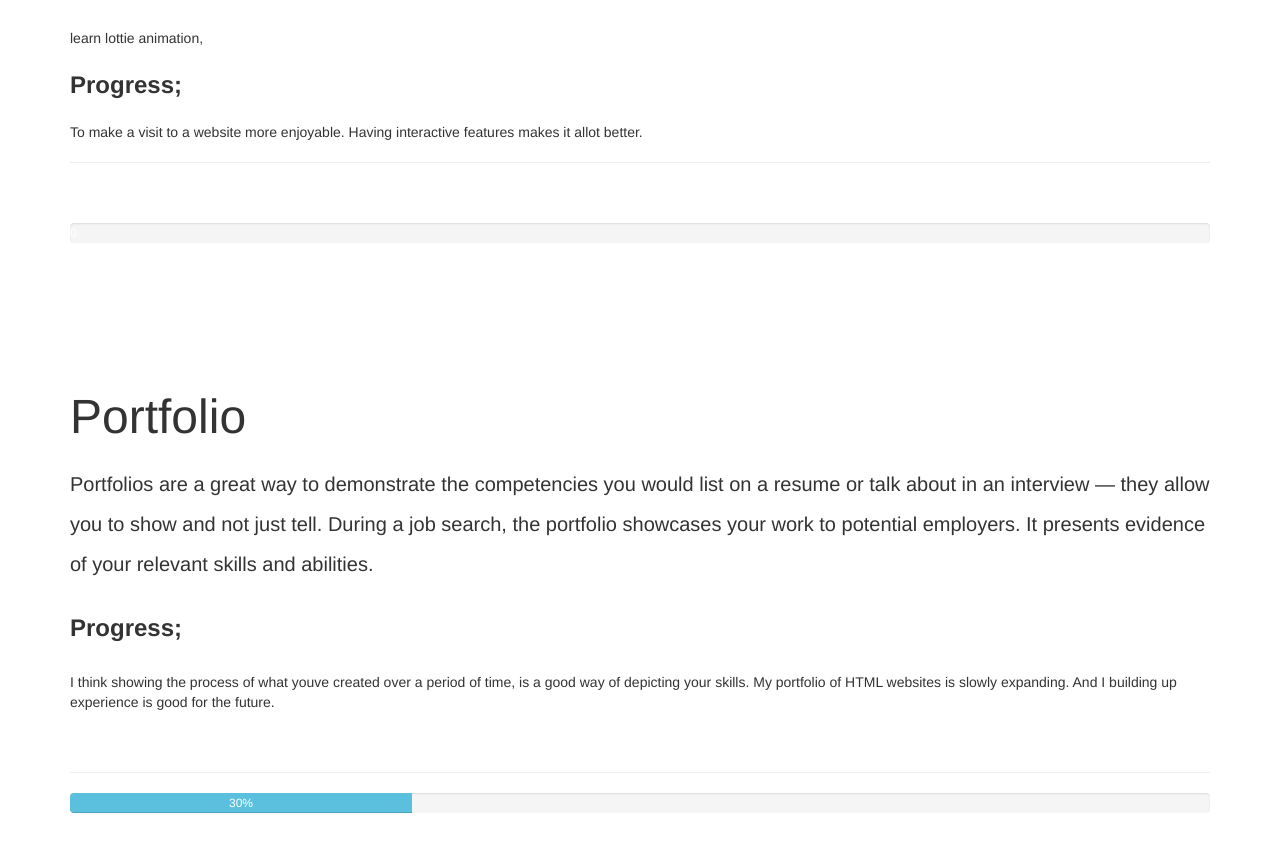
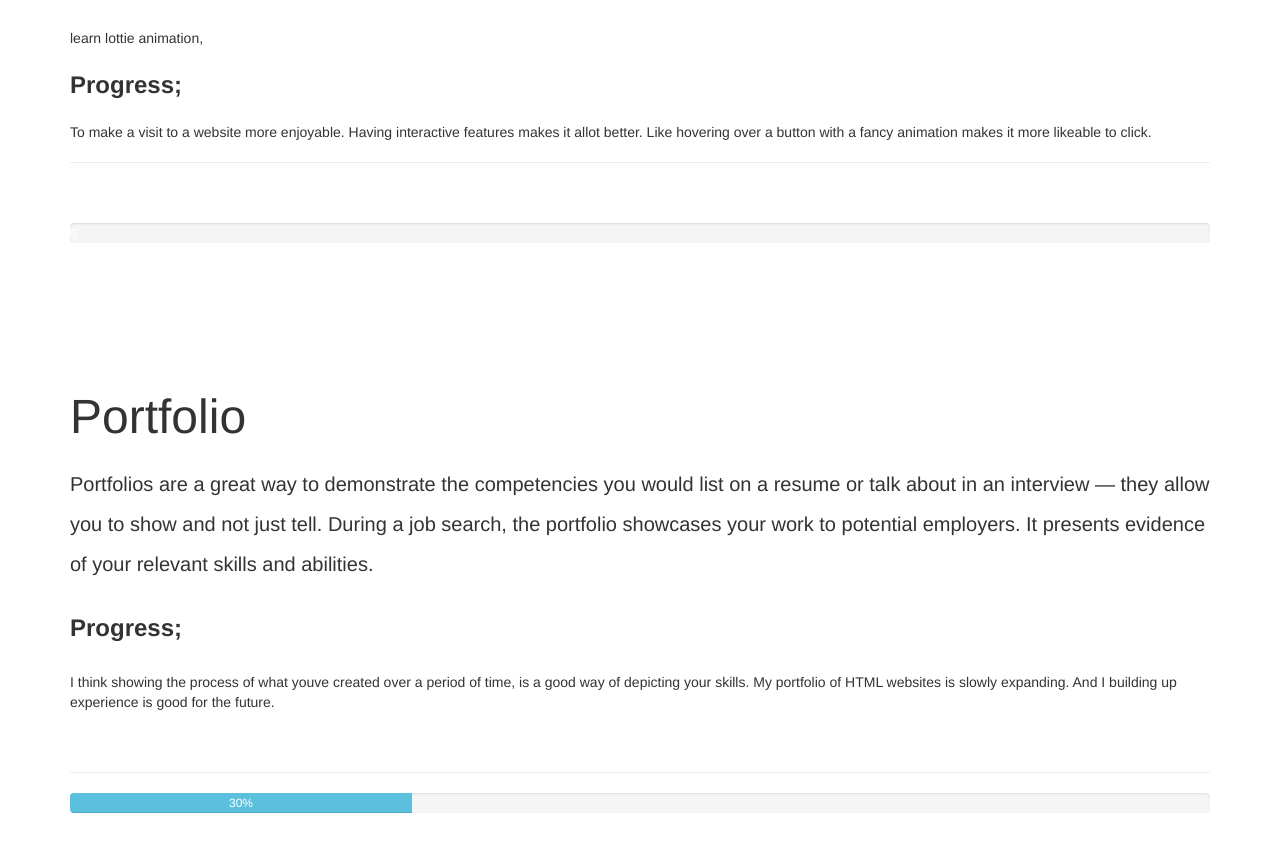
Before and after one commit to AviMegin/PDR, a plain HTML site: page PDR.html in a window 1280 px wide. Shown: the part 2854-3706 px from the top of the page. Drawn offline with nearby package versions, Linux system fonts and the light colour scheme.

Commit message:
Update PDR.html

```diff
--- a/PDR.html
+++ b/PDR.html
@@ -223,7 +223,7 @@ aria-valuemin="0" aria-valuemax="100" style="width:34%">
           <p style="text-align: left;">
             <span style="font-size: 1.5rem; font-weight: 700;">Progress;</span>
           </p>
-          <p style="text-align: left;">To make a visit to a website more enjoyable. Having interactive features makes it allot better.</p>
+          <p style="text-align: left;">To make a visit to a website more enjoyable. Having interactive features makes it allot better. Like hovering over a button with a fancy animation makes it more likeable to click.</p>
           <hr>
           <p>
             <br>
```
